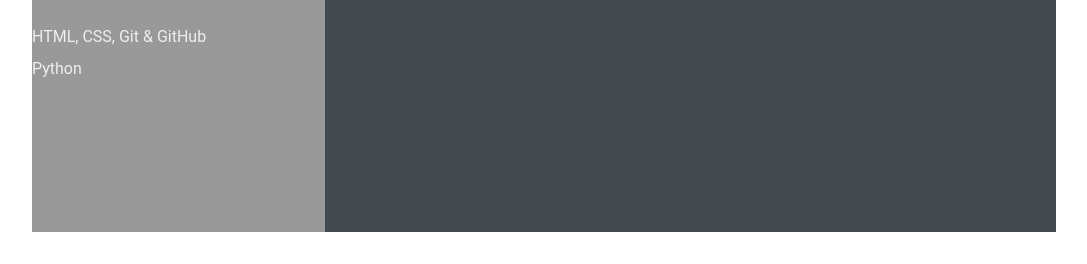
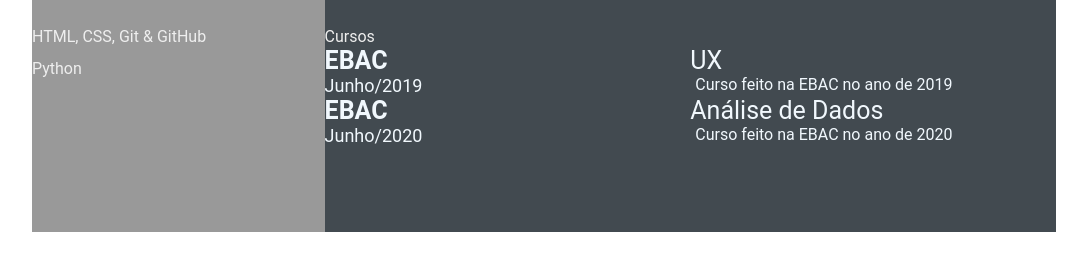
Before and after one commit to wagnerbastos/devweekgit.github.io, a plain HTML site: page index.html in a window 1280 px wide. Shown: the part 600-864 px from the top of the page, without its empty margins (96-1183 px from the left). Drawn offline with Linux system fonts and the light colour scheme.

Commit message:
feat-add-awards-gap (#5)

```diff
--- a/index.html
+++ b/index.html
@@ -102,6 +102,31 @@
                     </div>
                 </div>
             </section>
+            <section class="awards gap">
+                <div class="right-title">Cursos</div>
+                <div class="awards-contents">
+                    <div class="awards-left">
+                        <p class="awards-company-name">EBAC</p>
+                        <p class="awards-time-period">Junho/2019</p>
+                    </div>
+                    <div class="awards-right">
+                        <p class="awards-name">UX</p>
+                        <p class="awards-desc">
+                            Curso feito na EBAC no ano de 2019
+                        </p>
+                    </div>
+                    <div class="awards-left">
+                        <p class="awards-company-name">EBAC</p>
+                        <p class="awards-time-period">Junho/2020</p>
+                    </div>
+                    <div class="awards-right">
+                        <p class="awards-name">Análise de Dados</p>
+                        <p class="awards-desc">
+                            Curso feito na EBAC no ano de 2020
+                        </p>
+                    </div>
+                </div>
+            </section>
         </section>
     </main>
 </body>
```
